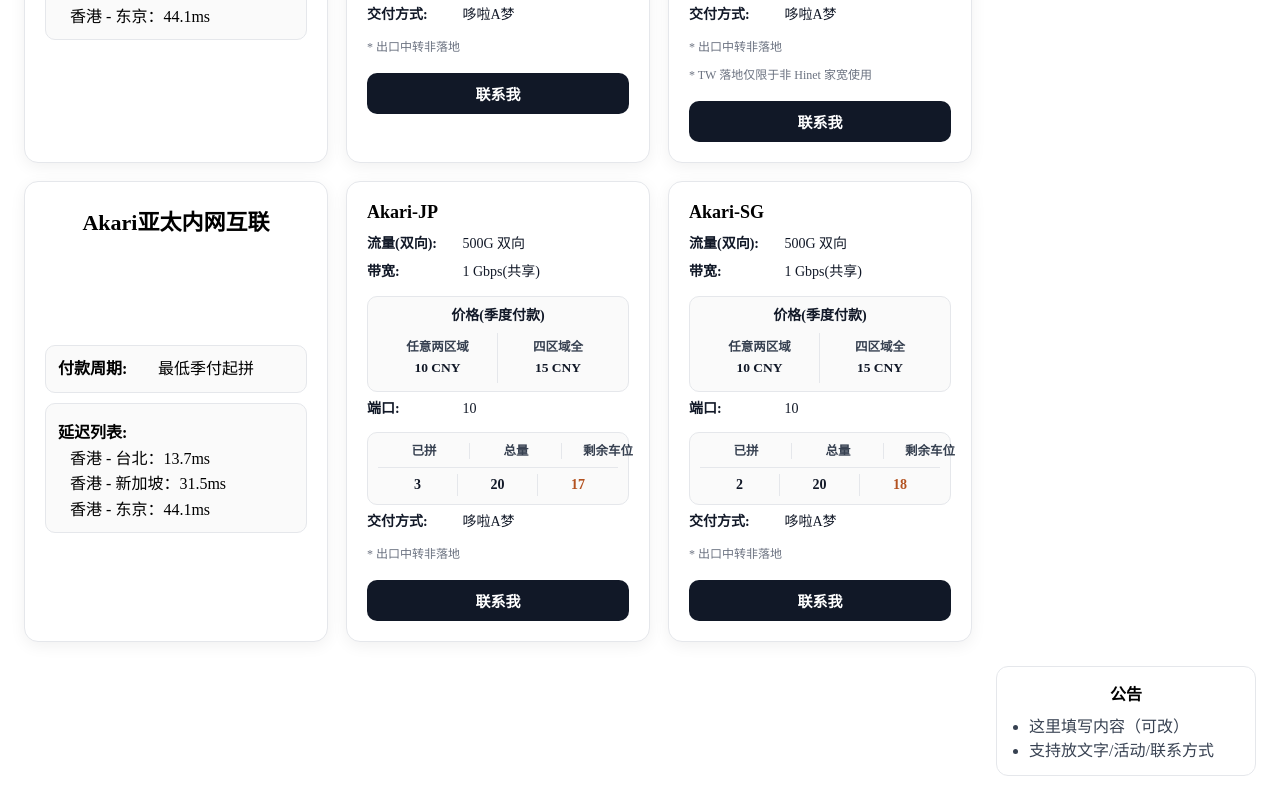
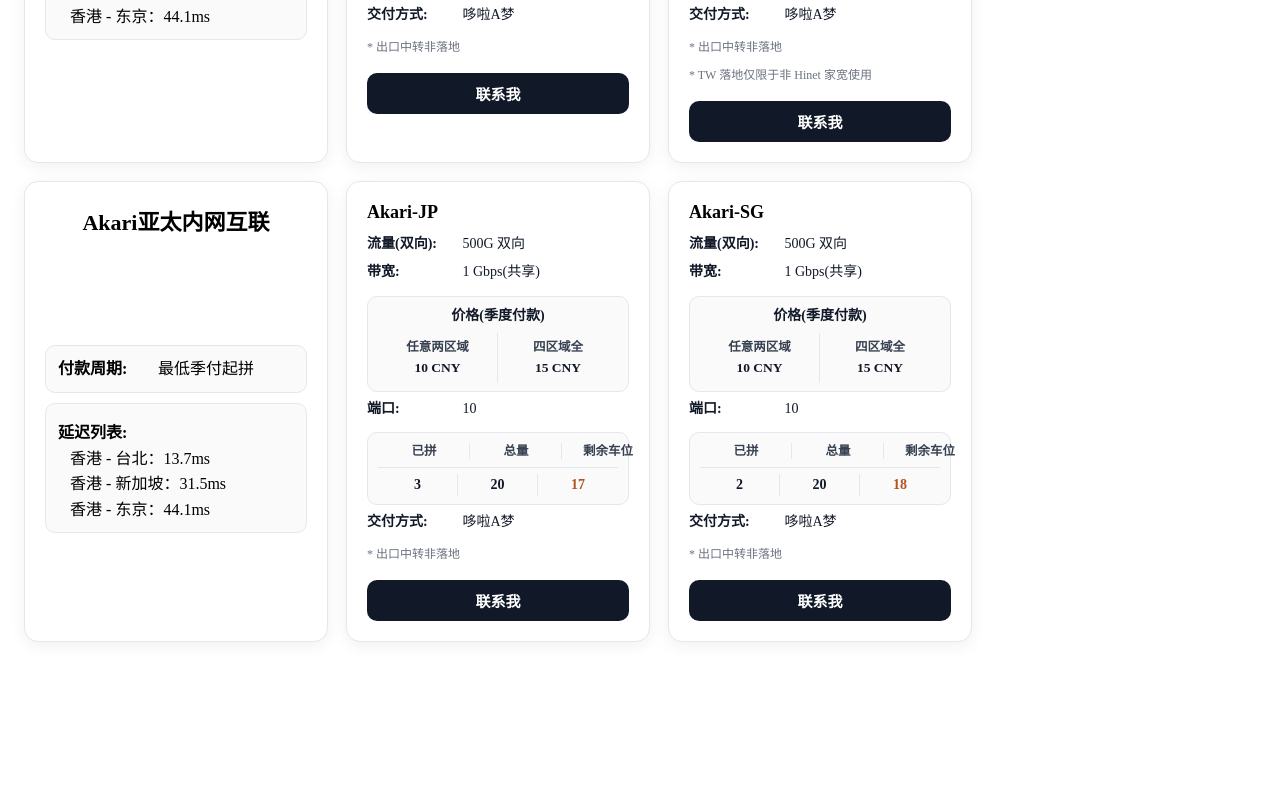
Before and after one commit to L1ttlebear/shoplist, a Vue app: page / in a window 1280 px wide. Shown: the part 1113-1913 px from the top of the page. After the commit the page ends 1779 px from the top, so only its background shows below. Built offline with nearby package versions, Linux system fonts and the light colour scheme.

Commit message:
remove right announcement box

```diff
--- a/src/App.vue
+++ b/src/App.vue
@@ -43,15 +43,6 @@
         <a class="side-btn" href="https://t.me/MesNANA_bot" target="_blank">Telegram - Bot</a>
       </aside>
 
-      <aside class="rightbox">
-        <div class="extra-card">
-          <div class="extra-title">公告</div>
-          <ul>
-            <li>这里填写内容（可改）</li>
-            <li>支持放文字/活动/联系方式</li>
-          </ul>
-        </div>
-      </aside>
     </div>
   </div>
 </template>
@@ -123,11 +114,7 @@ const bRows = computed(() => chunk(bItems, 2));
 .page{max-width:1500px;margin:24px auto;padding:0 16px;}
 .page h1{ text-align:center; margin-bottom:16px; }
 
-.layout{display:grid;grid-template-columns:minmax(760px, 1fr) 260px 260px;gap:24px;align-items:start;}
-@media (max-width: 1400px){
-  .layout{grid-template-columns:1fr 260px;}
-  .rightbox{grid-column:2;grid-row:2;}
-}
+.layout{display:grid;grid-template-columns:minmax(760px, 1fr) 260px;gap:24px;align-items:start;}
 @media (max-width: 980px){
   .layout{grid-template-columns:1fr;}
 }
@@ -149,7 +136,6 @@ const bRows = computed(() => chunk(bItems, 2));
 .extras ul{margin:0;padding-left:18px;color:#374151;}
 
 .sidebar{display:flex;flex-direction:column;gap:12px;position:sticky;top:12px;}
-.rightbox{position:sticky;top:12px;}
 .profile-card{
   border:1px solid #e5e7eb;
   border-radius:12px;
@@ -176,14 +162,5 @@ const bRows = computed(() => chunk(bItems, 2));
 }
 .side-btn:hover{background:#f9fafb;}
 
-.extra-card{
-  border:1px solid #e5e7eb;
-  border-radius:12px;
-  padding:14px;
-  background:#fff;
-}
-.extra-title{font-size:16px;font-weight:700;margin-bottom:8px;text-align:center;}
-.extra-card ul{margin:0;padding-left:18px;color:#374151;}
-
 @keyframes blink{0%,49%{opacity:1;}50%,100%{opacity:0;}}
 </style>
```
